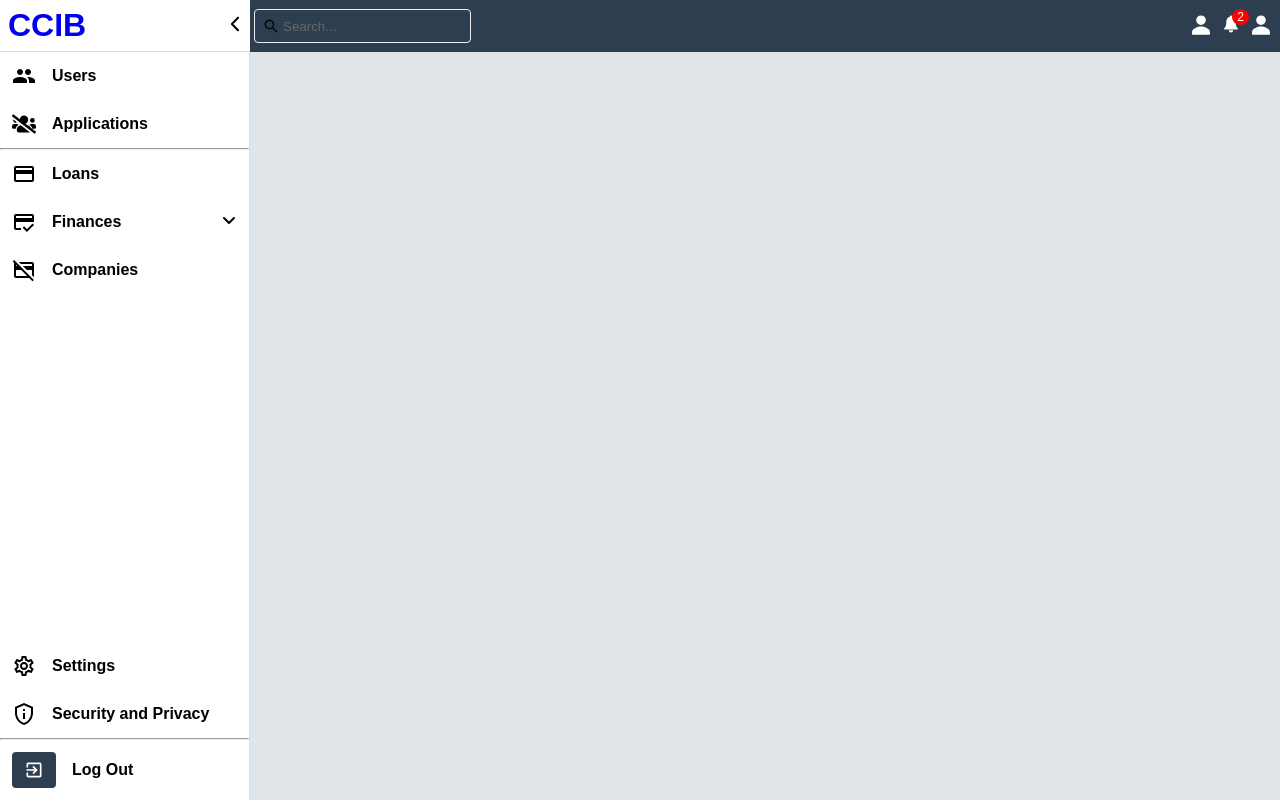
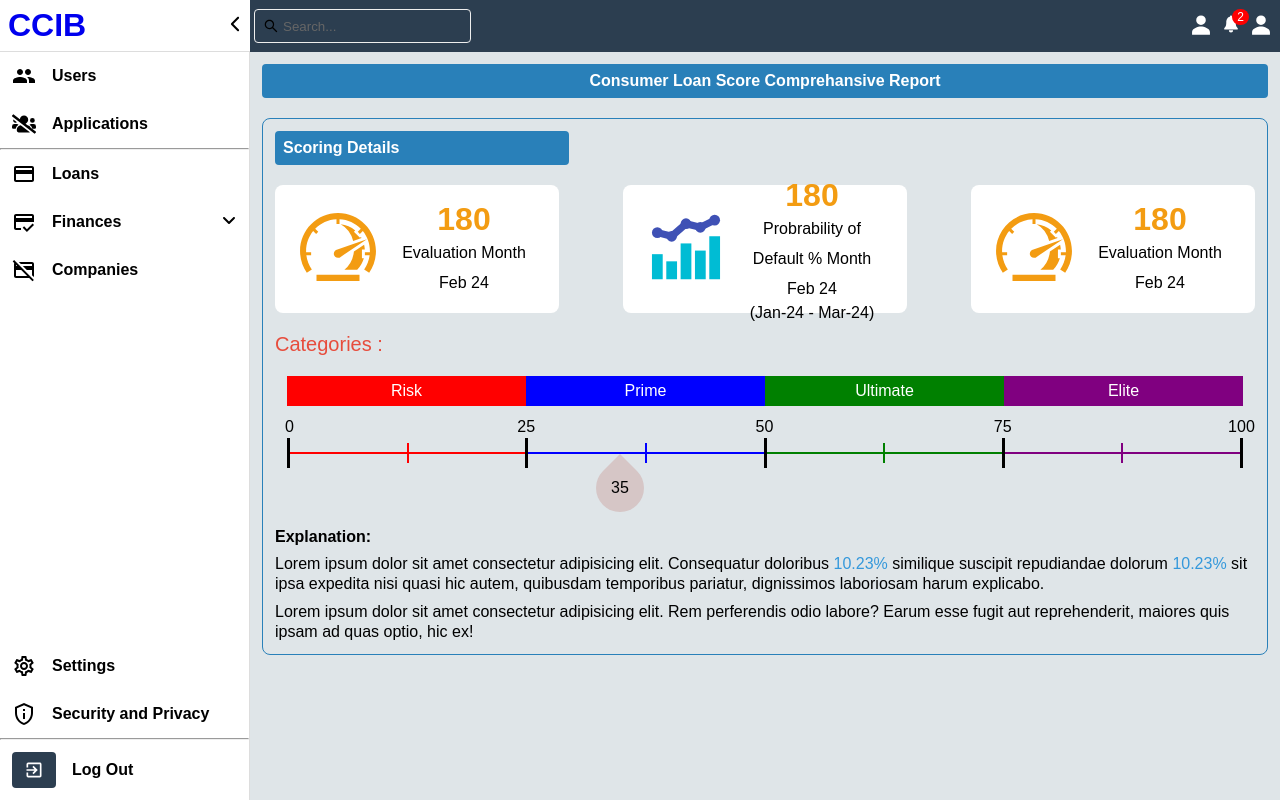
Before and after one commit to RahulRimal/ccib_front, a React (Create React App) app: page /reports in a window 1280 px wide. Shown: the top 802 px of the page. Built offline with nearby package versions, Linux system fonts and the light colour scheme.

Commit message:
Adding reports page

```diff
--- a/src/App.jsx
+++ b/src/App.jsx
@@ -14,6 +14,7 @@ import CompanyPage from "./pages/CompanyPage";
 import LoanApplicationPage from "./pages/LoanApplicatinPage";
 import LoansPage from "./pages/LoansPage";
 import Footer from "./components/Footer";
+import ReportsPage from "./pages/ReportsPage";
 
 export const DrawerWidthContext = React.createContext();
 export const drawerMinWidth = 50;
@@ -36,9 +37,9 @@ const App = () => {
     <ThemeProvider theme={themeMode === "light" ? theme.light : theme.dark}>
       <GlobalStyle />
       <DrawerWidthContext.Provider value={{ drawerWidth }}>
-        {!isLoggedIn ? (
+        {/* {!isLoggedIn ? (
           <SignIn />
-        ) : (
+        ) : ( */}
         <BrowserRouter>
           <AppBar
             drawerWidth={drawerWidth}
@@ -65,11 +66,12 @@ const App = () => {
               <Route path="/users/:id" exact element={<UserProfile />} />
               <Route path="/application" exact element={<LoanForm />} />
               <Route path="/loans" exact element={<LoansPage />} />
+              <Route path="/reports" exact element={<ReportsPage />} />
             </Routes>
           </div>
           <Footer />
         </BrowserRouter>
-        )}
+        {/* )} */}
       </DrawerWidthContext.Provider>
     </ThemeProvider>
   );
--- a/src/components/RankSlider.jsx
+++ b/src/components/RankSlider.jsx
@@ -5,7 +5,7 @@ const SliderContainer = styled.div`
   display: flex;
   width: 100%;
   height: ${({ theme }) => theme.sizing.s30};
-  margin-top: ${({ theme }) => theme.spacing.s28};
+  margin-top: ${({ theme }) => theme.spacing.s0};
   /* display: "flex",
             width: "100%",
             height: theme.spacing.s32,
@@ -139,7 +139,7 @@ function RankSlider() {
     <>
       <div
         className="main"
-        style={{ position: "relative", padding: theme.spacing.s32 }}
+        style={{ position: "relative", padding: theme.spacing.s12 }}
       >
         <SliderContainer>
           <div style={{ backgroundColor: theme.palette.common.red }}>Risk</div>
--- /dev/null
+++ b/src/components/ScetionHeading.jsx
@@ -0,0 +1,46 @@
+import styled from "styled-components";
+const Wrapper = styled.div`
+  display: flex;
+  margin-bottom: ${({ theme }) => theme.spacing.s20};
+  border-radius: ${({ theme }) => theme.borderRadius.badge};
+  align-items: center;
+  justify-content: ${({ left, center, right }) =>
+    left ? "left" : center ? "center" : right ? "right" : "left"};
+  width: ${({ width }) => width || "auto"};
+  background-color: ${({ background }) => background || "transparent"};
+`;
+
+const StyledSpan = styled.span`
+  color: ${({ color }) => color || "black"};
+  font-weight: inherit;
+  font-size: ${({ fontSize }) => fontSize || "inherit"};
+`;
+
+function SectionHeading({
+  text,
+  style,
+  left,
+  center,
+  right,
+  width,
+  color,
+  background,
+  fontSize,
+}) {
+  return (
+    <Wrapper
+      left={left}
+      center={center}
+      right={right}
+      width={width}
+      style={style}
+      background={background}
+    >
+      <StyledSpan color={color} fontSize={fontSize}>
+        {text}
+      </StyledSpan>
+    </Wrapper>
+  );
+}
+
+export default SectionHeading;
--- /dev/null
+++ b/src/pages/ReportsPage.jsx
@@ -0,0 +1,165 @@
+import React from "react";
+import SectionHeading from "../components/ScetionHeading";
+import RankSlider from "../components/RankSlider";
+import styled, { useTheme } from "styled-components";
+import { GiSpeedometer } from "react-icons/gi";
+import { FcComboChart } from "react-icons/fc";
+
+export const QuickReportCard = ({ color, icon, value, text, interval }) => {
+  const theme = useTheme();
+  return (
+    <>
+      <div
+        style={{
+          flex: 1,
+          display: "flex",
+          alignItems: "center",
+          justifyContent: "space-evenly",
+          gap: theme.spacing.s8,
+          height: theme.sizing.s128,
+          padding: theme.spacing.s8 + " " + theme.spacing.s20,
+          background: theme.palette.background.default,
+          borderRadius: theme.borderRadius.container,
+        }}
+      >
+        <div style={{ color: color }}>{icon}</div>
+        <div style={{ textAlign: "center" }}>
+          <h1 style={{ color: color, textAlign: "center" }}>{value}</h1>
+          <p style={{ lineHeight: theme.sizing.s30 }}>{text}</p>
+          {interval && <p>({interval})</p>}
+        </div>
+      </div>
+    </>
+  );
+};
+
+export const Explanation = ({ text, notText }) => {
+  const theme = useTheme();
+  const Wrapper = styled.div`
+    p {
+      line-height: ${({ theme }) => theme.sizing.s20};
+      span {
+        color: ${({ theme }) => theme.palette.secondary.main};
+      }
+    }
+  `;
+  return (
+    <Wrapper>
+      <p style={{ paddingBottom: theme.spacing.s8 }}>
+        Lorem ipsum dolor sit amet consectetur adipisicing elit. Consequatur
+        doloribus <span>{text}</span> similique suscipit repudiandae dolorum{" "}
+        <span>{notText}</span> sit ipsa expedita nisi quasi hic autem, quibusdam
+        temporibus pariatur, dignissimos laboriosam harum explicabo.
+      </p>
+      <p>
+        Lorem ipsum dolor sit amet consectetur adipisicing elit. Rem perferendis
+        odio labore? Earum esse fugit aut reprehenderit, maiores quis ipsam ad
+        quas optio, hic ex!
+      </p>
+    </Wrapper>
+  );
+};
+
+const MainWrapper = styled.div`
+  width: 100%;
+  padding-bottom: ${({ theme }) => theme.spacing.s12};
+`;
+const Wrapper = styled.div`
+  width: 100%;
+  padding: ${({ theme }) => theme.spacing.s12};
+  margin-bottom: ${({ theme }) => theme.spacing.s20};
+  border: 1px solid ${({ theme }) => theme.palette.secondary.dark};
+  border-radius: ${({ theme }) => theme.borderRadius.container};
+`;
+
+function ReportsPage() {
+  const theme = useTheme();
+  return (
+    <div style={{ padding: theme.spacing.s12 }}>
+      <Wrapper style={{ padding: 0, border: 0 }}>
+        <SectionHeading
+          text={"Consumer Loan Score Comprehansive Report"}
+          background={theme.palette.secondary.dark}
+          color={theme.palette.text.white}
+          center
+          style={{
+            padding: theme.spacing.s8,
+            fontWeight: theme.typography.fontWeight.semiBold,
+          }}
+        />
+      </Wrapper>
+      <div style={{ marginTop: theme.spacing.s20 }}>
+        <Wrapper>
+          <SectionHeading
+            text={"Scoring Details"}
+            background={theme.palette.secondary.dark}
+            color={theme.palette.text.white}
+            width={"30%"}
+            left
+            style={{
+              padding: theme.spacing.s8,
+              fontWeight: theme.typography.fontWeight.semiBold,
+            }}
+          />
+          <div
+            style={{
+              display: "flex",
+              gap: theme.spacing.s64,
+              alignItems: "center",
+              justifyContent: "space-between",
+            }}
+          >
+            <QuickReportCard
+              icon={<GiSpeedometer fontSize={theme.typography.fontSize.f86} />}
+              color={theme.palette.warning.main}
+              value={"180"}
+              text={"Evaluation Month Feb 24"}
+            />
+            <QuickReportCard
+              icon={<FcComboChart fontSize={theme.typography.fontSize.f86} />}
+              color={theme.palette.warning.main}
+              value={"180"}
+              text={"Probrability of Default % Month Feb 24"}
+              interval={"Jan-24 - Mar-24"}
+            />
+            <QuickReportCard
+              icon={<GiSpeedometer fontSize={theme.typography.fontSize.f86} />}
+              color={theme.palette.warning.main}
+              value={"180"}
+              text={"Evaluation Month Feb 24"}
+            />
+          </div>
+          <div>
+            <SectionHeading
+              text={"Categories : "}
+              fontSize={theme.typography.fontSize.f20}
+              color={theme.palette.error.main}
+              left
+              style={{
+                marginTop: theme.spacing.s12,
+                marginBottom: 0,
+                padding: `${theme.spacing.s8} 0`,
+                fontWeight: theme.typography.fontWeight.medium,
+              }}
+            />
+            <RankSlider />
+          </div>
+          <div style={{ marginTop: theme.spacing.s48 }}>
+            <p
+              style={{
+                fontWeight: theme.typography.fontWeight.semiBold,
+                fontSize: theme.typography.fontSize.f16,
+                paddingBottom: theme.spacing.s8,
+              }}
+            >
+              Explanation:
+            </p>
+            <Explanation text={"10.23%"} notText={"10.23%"} />
+          </div>
+        </Wrapper>
+      </div>
+    </div>
+  );
+}
+
+export default ReportsPage;
```
Lines whose indentation alone changed are shown as unchanged.
